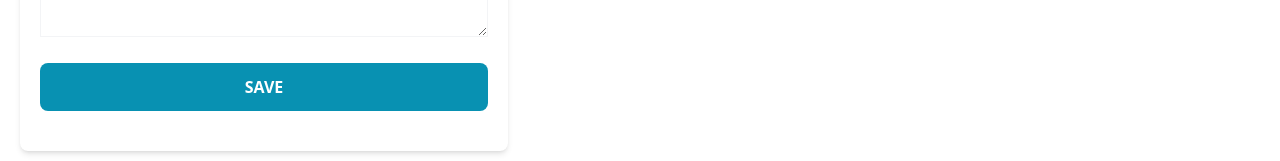
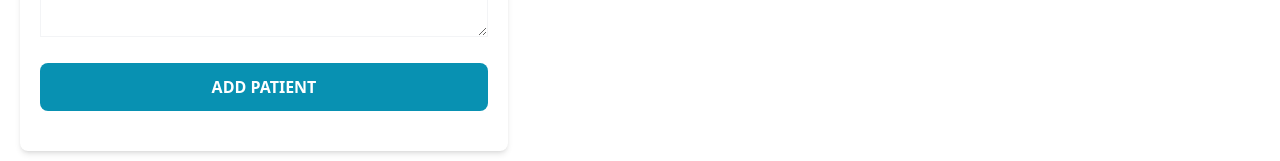
Before and after one commit to macRountree/patiens-manager-tsx-zustand, a React (Vite) app: page / in a window 1280 px wide. Shown: the part 581-742 px from the top of the page. Built offline with nearby package versions, Linux system fonts and the light colour scheme.

Commit message:
add react-toastify for notifications and LocalStorage by persist-zustand

```diff
--- a/package.json
+++ b/package.json
@@ -13,6 +13,7 @@
     "react": "^18.3.1",
     "react-dom": "^18.3.1",
     "react-hook-form": "^7.52.2",
+    "react-toastify": "^10.0.5",
     "uuid": "^10.0.0",
     "zustand": "^4.5.5"
   },
--- a/src/App.tsx
+++ b/src/App.tsx
@@ -1,3 +1,4 @@
+import {Bounce, ToastContainer} from 'react-toastify';
 import PatientForm from './components/PatientForm';
 import {PatientsList} from './components/PatientsList';
 
@@ -14,6 +15,13 @@ function App() {
           <PatientsList />
         </div>
       </div>
+      <ToastContainer
+        position="bottom-center"
+        autoClose={3000}
+        closeOnClick
+        theme="dark"
+        transition={Bounce}
+      />
     </>
   );
 }
--- a/src/components/PatientDetails.tsx
+++ b/src/components/PatientDetails.tsx
@@ -1,3 +1,4 @@
+import {toast} from 'react-toastify';
 import {Patient} from '../interface';
 import {usePatientStore} from '../store/store';
 import {PatientDetailItem} from './PatientDetailItem';
@@ -8,6 +9,11 @@ interface PatientDetailsProps {
 
 export const PatientDetails = ({patient}: PatientDetailsProps) => {
   const deletePatient = usePatientStore(state => state.deletePatient);
+  const handleClickDelete = () => {
+    deletePatient(patient.id);
+    toast.error('Patient Deleted Successfully');
+  };
+  const getPatientById = usePatientStore(state => state.getPatientById);
   return (
     <div className="mx-5 my-10 px-5 py-10 bg-white shadow-md rounded-xl ">
       <PatientDetailItem label="ID" data={patient.id} />
@@ -17,17 +23,18 @@ export const PatientDetails = ({patient}: PatientDetailsProps) => {
       <PatientDetailItem label="Symptoms" data={patient.symptoms} />
       {/* Edit, Delete Buttons */}
 
-      <div className="flex justify-between gap-3 mt-5      ">
+      <div className="lg:flex-row lg:justify-between gap-3 mt-5 flex flex-col ">
         <button
           className="py-2 px-10 bg-cyan-600 hover:bg-cyan-700 text-white font-bold rounded-lg uppercase"
           type="button"
+          onClick={() => getPatientById(patient.id)}
         >
           Edit
         </button>
         <button
           className="py-2 px-10 bg-red-600 hover:bg-red-700 text-white font-bold rounded-lg uppercase transition-colors"
           type="button"
-          onClick={() => deletePatient(patient.id)}
+          onClick={handleClickDelete}
         >
           Delete
         </button>
--- a/src/components/PatientForm.tsx
+++ b/src/components/PatientForm.tsx
@@ -1,18 +1,42 @@
+import {useEffect} from 'react';
 import {useForm} from 'react-hook-form';
+import {toast} from 'react-toastify';
 import {HandleError} from './HandleError';
 import {DraftPatient} from '../interface';
 import {usePatientStore} from '../store/store';
+import 'react-toastify/dist/ReactToastify.css';
 export default function PatientForm() {
   const addPatient = usePatientStore(state => state.addPatient); //*addPatient is the function that will be used to add a new patient
-
+  const activeId = usePatientStore(state => state.activeId); //* activeId is the id of the patient that is being edited
+  const patients = usePatientStore(state => state.patients); //*
+  const updatePatient = usePatientStore(state => state.updadatePatient); //*
   const {
     register,
     handleSubmit,
+    setValue,
     formState: {errors},
     reset,
   } = useForm<DraftPatient>(); //* DraftPatient is the type of data that will be sent
+  useEffect(() => {
+    if (activeId) {
+      const activePatient = patients.filter(
+        patient => patient.id === activeId
+      )[0]; //* return Object [0]
+      console.log(activePatient);
+      setValue('name', activePatient.name);
+      setValue('email', activePatient.email);
+      setValue('date', activePatient.date);
+      setValue('symptoms', activePatient.symptoms);
+    }
+  }, [activeId]);
   const registerPatient = (data: DraftPatient) => {
-    addPatient(data);
+    if (activeId) {
+      updatePatient(data);
+      toast.success('Patient Updated Successfully'); //*
+    } else {
+      addPatient(data);
+      toast.success('Patient Added Successfully'); //*
+    }
     reset();
     console.log('registerPatient', data);
   };
@@ -101,7 +125,7 @@ export default function PatientForm() {
         <input
           type="submit"
           className="bg-cyan-600 w-full p-3 text-white uppercase font-bold hover:bg-cyan-700 cursor-pointer transition-colors rounded-lg "
-          value="Save"
+          value={activeId ? 'Update Patient' : 'Add Patient'}
         />
       </form>
     </div>
--- a/src/store/store.ts
+++ b/src/store/store.ts
@@ -1,11 +1,15 @@
 //*IMPORTS
 import {create} from 'zustand';
+import {devtools, persist} from 'zustand/middleware';
 import {DraftPatient, Patient} from '../interface';
 import {v4 as uuidv4} from 'uuid';
 interface PatientState {
   patients: Patient[];
+  activeId: Patient['id'];
   addPatient: (data: DraftPatient) => void;
   deletePatient: (id: Patient['id']) => void;
+  getPatientById: (id: Patient['id']) => void;
+  updadatePatient: (data: DraftPatient) => void;
 }
 
 //* id
@@ -16,8 +20,12 @@ const createPatient = (patient: DraftPatient): Patient => {
   };
 };
 //*STATE
-export const usePatientStore = create<PatientState>(set => ({
+export const usePatientStore = create<PatientState>()(
+  devtools(
+    persist(
+      set => ({
         patients: [],
+        activeId: '',
         addPatient: data => {
           const newPatient = createPatient(data);
           set(state => ({patients: [...state.patients, newPatient]}));
@@ -27,6 +35,25 @@ export const usePatientStore = create<PatientState>(set => ({
             patients: state.patients.filter(patient => patient.id !== id),
           }));
         },
+        getPatientById: id => {
+          set(() => ({activeId: id}));
+        },
+        updadatePatient: data => {
+          set(state => ({
+            patients: state.patients.map(patient =>
+              patient.id === state.activeId
+                ? {id: state.activeId, ...data}
+                : patient
+            ),
+            activeId: '',
           }));
+        },
+      }),
+      {
+        name: 'patient',
+      }
+    )
+  )
+);
 
 //*ACTIONS
```
Also changed, not shown: 1 other file (tests, documents, lock files or other folders). Lines whose indentation alone changed are shown as unchanged.
